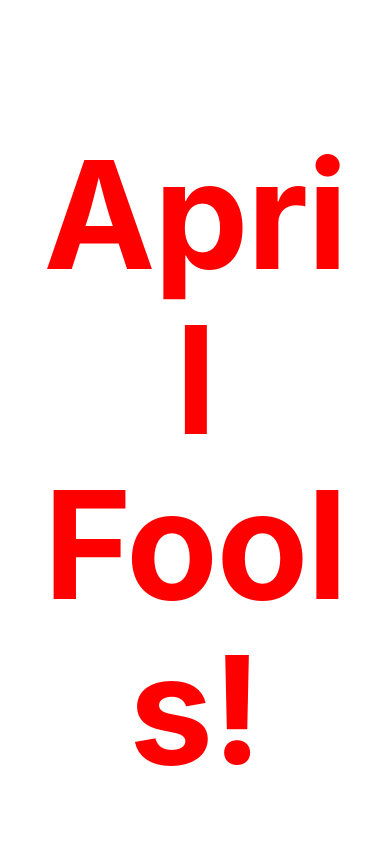
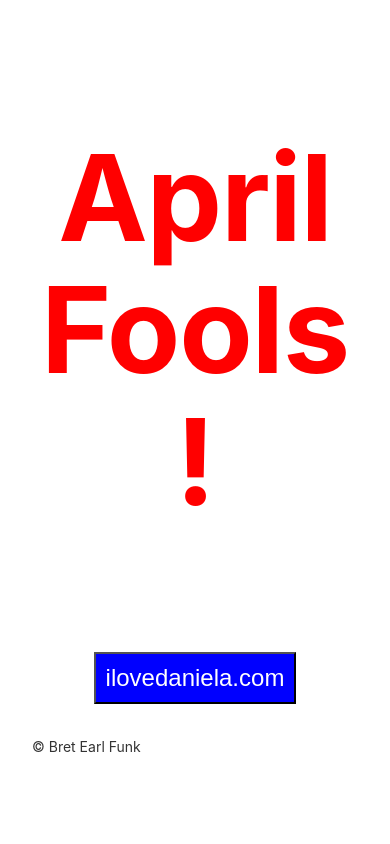
Before and after one commit to bretfunk/ihatedaniela.com, a Gatsby site: page / in a window 390 px wide. Shown: the top 844 px of the page. Built offline with nearby package versions, Linux system fonts and the light colour scheme; Gatsby itself is replaced by a stand-in of ours.

Commit message:
fix mobile issue

```diff
--- a/src/pages/index.js
+++ b/src/pages/index.js
@@ -72,7 +72,7 @@ const utmParameters = `?utm_source=starter&utm_medium=start-page&utm_campaign=de
 const IndexPage = () => (
   <Layout>
   <div style={{textAlign: "center", marginTop: "100px"}}>
-  <h1 style={{color: "red", fontSize: "150px"}}>April Fools!</h1>
+  <h1 style={{color: "red", fontSize: "120px"}}>April Fools!</h1>
   <div style={{marginTop: "100px"}}>
       <a href="http://www.ilovedaniela.com">
         <br/>
```
